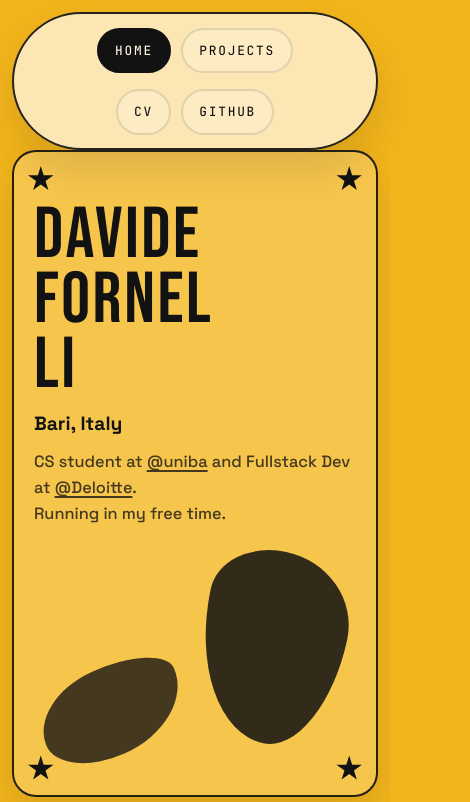
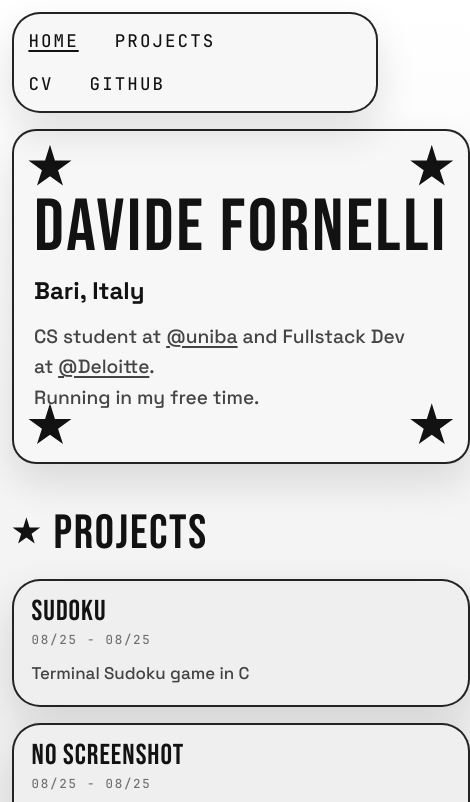
Before and after one commit to ddavidefornelli/WEBSITE, a website built with Vite: page index.html in a window 390 px wide. Shown: the top 802 px of the page, 470 px wide, since content can reach past the window. Built offline with nearby package versions, Linux system fonts and the light colour scheme; some packages are replaced by stand-ins of ours.

Commit message:
wow che figata

```diff
--- a/components/body/customBody/bodyComponent.css
+++ b/components/body/customBody/bodyComponent.css
@@ -1,6 +1,8 @@
 .home-page {
   display: grid;
   gap: var(--space-3xl);
+  width: 100%;
+  padding-top: clamp(1rem, 2.2vw, 1.75rem);
 }
 
 .home-section {
@@ -29,3 +31,10 @@
   text-transform: uppercase;
   color: var(--color-ink-faint);
 }
+
+@media (min-width: 960px) {
+  .home-project-list {
+    grid-template-columns: repeat(auto-fit, minmax(18rem, 1fr));
+    align-items: start;
+  }
+}
--- a/components/body/projectsSection/project.css
+++ b/components/body/projectsSection/project.css
@@ -8,7 +8,7 @@ homepage-project {
   padding: clamp(1.1rem, 3vw, 1.4rem);
   border: 2px solid var(--color-outline);
   border-radius: var(--radius-lg);
-  background: rgba(255, 248, 229, 0.56);
+  background: var(--color-paper-soft);
   box-shadow: var(--shadow-soft);
   transition:
     transform var(--transition-medium),
@@ -29,11 +29,8 @@ homepage-project {
 }
 
 .home-project-card__top {
-  display: flex;
-  justify-content: space-between;
-  gap: 1rem;
-  flex-wrap: wrap;
-  align-items: flex-end;
+  display: grid;
+  gap: 0.35rem;
 }
 
 .home-project-card__top h3 {
--- a/components/body/title/title.css
+++ b/components/body/title/title.css
@@ -7,16 +7,17 @@ custom-title {
   display: grid;
   gap: var(--space-xl);
   padding: clamp(1.5rem, 5vw, 3rem);
+  min-height: clamp(28rem, 60svh, 40rem);
   border: 2px solid var(--color-outline);
   border-radius: clamp(1.5rem, 4vw, 2.75rem);
-  background: rgba(255, 248, 229, 0.24);
+  background: var(--color-surface);
   box-shadow: var(--shadow-soft);
   overflow: hidden;
 }
 
 .hero-poster__star {
   position: absolute;
-  width: 1.65rem;
+  width: 2.8rem;
 }
 
 .hero-poster__star--top-left {
@@ -40,26 +41,37 @@ custom-title {
 }
 
 .hero-poster__grid {
-  display: grid;
-  grid-template-columns: minmax(0, 1fr) minmax(14rem, 0.72fr);
-  gap: clamp(1.5rem, 3vw, 2.5rem);
-  align-items: center;
+  display: block;
+  height: 100%;
 }
 
 .hero-poster__copy {
   display: grid;
-  gap: 0.85rem;
-  max-width: 32rem;
-  padding-top: 1rem;
+  gap: 1rem;
+  max-width: none;
+  min-height: 100%;
+  padding: 1.75rem 0;
+  align-content: center;
 }
 
 .hero-poster__copy h1 {
-  max-width: 7ch;
+  display: flex;
+  flex-wrap: wrap;
+  column-gap: clamp(0.5rem, 1.4vw, 1rem);
+  row-gap: 0;
+  max-width: none;
+  font-size: clamp(4.6rem, 10vw, 10.5rem);
+  line-height: 0.88;
+}
+
+.hero-poster__name-line {
+  display: inline;
+  white-space: nowrap;
 }
 
 .hero-poster__copy h2 {
   font-family: var(--font-body);
-  font-size: clamp(1.2rem, 2vw, 1.45rem);
+  font-size: clamp(1.5rem, 2.4vw, 2rem);
   font-weight: 700;
   line-height: 1.2;
   letter-spacing: 0;
@@ -67,52 +79,26 @@ custom-title {
 }
 
 .hero-poster__copy p {
-  max-width: 28rem;
+  font-size: clamp(1.2rem, 1rem + 0.8vw, 1.8rem);
 }
 
-.hero-poster__figure-wrap {
-  position: relative;
-  min-height: 21rem;
-}
-
-.hero-poster__figure {
-  position: absolute;
-  background: var(--color-ink);
-}
-
-.hero-poster__figure--primary {
-  top: 0;
-  right: 0.75rem;
-  width: 11.5rem;
-  height: 15rem;
-  border-radius: 46% 54% 42% 58% / 27% 38% 62% 73%;
-  transform: rotate(12deg);
-  opacity: 0.86;
-}
-
-.hero-poster__figure--secondary {
-  left: 0.25rem;
-  bottom: 1.25rem;
-  width: 11rem;
-  height: 6.5rem;
-  border-radius: 49% 51% 54% 46% / 56% 34% 66% 44%;
-  transform: rotate(-24deg);
-  opacity: 0.78;
+@media (min-width: 960px) {
+  .hero-poster__copy h1 {
+    flex-wrap: nowrap;
+    font-size: clamp(6rem, 9vw, 12rem);
+  }
 }
 
 @media (max-width: 920px) {
-  .hero-poster__grid {
-    grid-template-columns: 1fr;
-  }
-
-  .hero-poster__figure-wrap {
-    min-height: 14rem;
+  .hero-poster {
+    min-height: 0;
   }
 }
 
 @media (max-width: 640px) {
   .hero-poster {
     padding: 1.25rem;
+    min-height: 0;
   }
 
   .hero-poster__star--top-left {
@@ -136,16 +122,6 @@ custom-title {
   }
 
   .hero-poster__copy {
-    padding-top: 2rem;
-  }
-
-  .hero-poster__figure--primary {
-    width: 9rem;
-    height: 12rem;
-  }
-
-  .hero-poster__figure--secondary {
-    width: 9.25rem;
-    height: 5.5rem;
+    padding-top: 2.8rem;
   }
 }
--- a/components/body/title/title.html
+++ b/components/body/title/title.html
@@ -6,7 +6,9 @@
 
   <div class="hero-poster__grid">
     <div class="hero-poster__copy">
-      <h1>DAVIDE<br />FORNELLI</h1>
+      <h1>
+        <span class="hero-poster__name-line">DAVIDE FORNELLI</span>
+      </h1>
       <h2>Bari, Italy</h2>
       <p>
         CS student at
@@ -26,10 +28,5 @@
         Running in my free time.
       </p>
     </div>
-
-    <div class="hero-poster__figure-wrap" aria-hidden="true">
-      <span class="hero-poster__figure hero-poster__figure--primary"></span>
-      <span class="hero-poster__figure hero-poster__figure--secondary"></span>
-    </div>
   </div>
 </section>
--- a/components/footer/footer.css
+++ b/components/footer/footer.css
@@ -3,14 +3,16 @@
   align-items: center;
   justify-content: space-between;
   gap: 1rem;
+  width: 100%;
+  padding-top: 2.75rem;
 }
 
 .site-footer__row a {
   display: inline-flex;
   align-items: center;
   font-family: var(--font-mono);
-  font-size: 0.8rem;
-  letter-spacing: 0.14em;
+  font-size: clamp(1rem, 1.2vw + 0.8rem, 1.9rem);
+  letter-spacing: 0.12em;
   text-transform: uppercase;
   transition:
     transform var(--transition-medium),
--- a/components/header/header.css
+++ b/components/header/header.css
@@ -1,8 +1,8 @@
 .site-header {
-  padding: 0.8rem 1rem;
+  padding: 1rem 1.25rem;
   border: 2px solid var(--color-outline);
-  border-radius: var(--radius-pill);
-  background: rgba(255, 248, 229, 0.76);
+  border-radius: var(--radius-lg);
+  background: var(--color-surface);
   box-shadow: var(--shadow-soft);
 }
 
@@ -10,56 +10,53 @@
   display: flex;
   align-items: center;
   justify-content: space-between;
-  gap: 1rem;
+  gap: 1rem 3rem;
   flex-wrap: wrap;
 }
 
 .site-nav__group {
   display: flex;
   align-items: center;
-  gap: 0.65rem;
+  gap: 2.25rem;
   flex-wrap: wrap;
 }
 
 .site-nav__link {
   display: inline-flex;
   align-items: center;
-  justify-content: center;
-  min-height: 2.8rem;
-  padding: 0.7rem 1rem;
-  border: 2px solid rgba(18, 18, 18, 0.12);
-  border-radius: var(--radius-pill);
-  background: rgba(255, 255, 255, 0.2);
   font-family: var(--font-mono);
-  font-size: 0.8rem;
-  letter-spacing: 0.14em;
+  font-size: clamp(1rem, 1.2vw + 0.8rem, 1.9rem);
+  letter-spacing: 0.12em;
   text-transform: uppercase;
   transition:
     transform var(--transition-medium),
-    background-color var(--transition-medium),
-    border-color var(--transition-medium);
+    opacity var(--transition-fast);
 }
 
 .site-nav__link:hover {
-  transform: translateY(-2px);
-  background: rgba(255, 248, 229, 0.92);
-  border-color: var(--color-outline);
+  transform: translateX(4px);
+  opacity: 0.7;
 }
 
 .site-nav__link[aria-current="page"] {
-  background: var(--color-ink);
-  color: var(--color-cream);
-  border-color: var(--color-ink);
+  text-decoration: underline;
+  text-decoration-thickness: 2px;
+  text-underline-offset: 0.18em;
 }
 
 @media (max-width: 560px) {
   .site-header {
-    padding: 0.85rem;
+    padding: 0.9rem;
   }
 
-  .site-nav,
+  .site-nav {
+    width: 100%;
+    flex-direction: column;
+    align-items: flex-start;
+  }
+
   .site-nav__group {
     width: 100%;
-    justify-content: center;
+    justify-content: flex-start;
   }
 }
--- a/components/projects/project/project.css
+++ b/components/projects/project/project.css
@@ -4,7 +4,7 @@
   padding: clamp(1.1rem, 3vw, 1.5rem);
   border: 2px solid var(--color-outline);
   border-radius: var(--radius-lg);
-  background: rgba(255, 248, 229, 0.56);
+  background: var(--color-paper-soft);
   box-shadow: var(--shadow-soft);
   transition:
     transform var(--transition-medium),
@@ -25,11 +25,8 @@
 }
 
 .project-card__top {
-  display: flex;
-  justify-content: space-between;
-  gap: 1rem;
-  flex-wrap: wrap;
-  align-items: flex-end;
+  display: grid;
+  gap: 0.35rem;
 }
 
 .project-card__top h2 {
--- a/components/projects/projectsElement/projects.css
+++ b/components/projects/projectsElement/projects.css
@@ -1,6 +1,8 @@
 .projects-page {
   display: grid;
   gap: var(--space-lg);
+  width: 100%;
+  padding-top: clamp(1rem, 2.2vw, 1.75rem);
 }
 
 .projects-page__list {
@@ -8,6 +10,22 @@
   gap: 1rem;
 }
 
+.projects-page .section-heading h1 {
+  font-size: clamp(4.6rem, 10vw, 10.5rem);
+  line-height: 0.88;
+}
+
 project-project {
   display: block;
 }
+
+@media (min-width: 960px) {
+  .projects-page .section-heading h1 {
+    font-size: clamp(6rem, 9vw, 12rem);
+  }
+
+  .projects-page__list {
+    grid-template-columns: repeat(auto-fit, minmax(22rem, 1fr));
+    align-items: start;
+  }
+}
--- a/css/global.css
+++ b/css/global.css
@@ -23,9 +23,11 @@
 }
 
 :root {
-  --color-paper: #f3b51c;
-  --color-paper-soft: rgba(255, 248, 229, 0.32);
-  --color-cream: #fff8e5;
+  --color-paper: #e3e3e3;
+  --color-paper-soft: #efefef;
+  --color-cream: #ffffff;
+  --color-surface: #f7f7f7;
+  --color-surface-muted: #ebebeb;
   --color-ink: #121212;
   --color-ink-soft: rgba(18, 18, 18, 0.78);
   --color-ink-faint: rgba(18, 18, 18, 0.58);
@@ -40,7 +42,7 @@
   --space-xl: 2rem;
   --space-2xl: clamp(2.5rem, 5vw, 4.25rem);
   --space-3xl: clamp(3rem, 7vw, 5rem);
-  --page-max: 72rem;
+  --page-max: calc(100vw - 1.5rem);
   --transition-fast: 180ms cubic-bezier(0.22, 1, 0.36, 1);
   --transition-medium: 280ms cubic-bezier(0.22, 1, 0.36, 1);
   --font-display: "Bebas Neue", sans-serif;
@@ -54,11 +56,11 @@ body {
   align-items: center;
   min-height: 100svh;
   overflow-x: hidden;
-  padding: 1rem;
+  padding: 1rem 1rem 0;
   font-family: var(--font-body);
   font-weight: 500;
   color: var(--color-ink);
-  background: var(--color-paper);
+  background: linear-gradient(180deg, var(--color-cream) 0%, var(--color-paper) 100%);
 }
 
 ::selection {
@@ -73,7 +75,7 @@ a {
 
 p {
   color: var(--color-ink-soft);
-  font-size: clamp(1rem, 0.95rem + 0.3vw, 1.125rem);
+  font-size: clamp(1.05rem, 0.95rem + 0.45vw, 1.3rem);
   line-height: 1.6;
 }
 
@@ -97,15 +99,15 @@ h3 {
 }
 
 h1 {
-  font-size: clamp(4.5rem, 14vw, 10rem);
+  font-size: clamp(5.5rem, 16vw, 13rem);
 }
 
 h2 {
-  font-size: clamp(2.4rem, 6vw, 4.8rem);
+  font-size: clamp(3rem, 8vw, 6.5rem);
 }
 
 h3 {
-  font-size: clamp(1.8rem, 4vw, 3rem);
+  font-size: clamp(2rem, 5vw, 3.75rem);
 }
 
 h4,
@@ -118,8 +120,8 @@ h6 {
   width: min(100%, var(--page-max));
   display: flex;
   flex-direction: column;
-  gap: var(--space-2xl);
-  padding-bottom: var(--space-3xl);
+  gap: clamp(1.5rem, 3vw, 2.5rem);
+  padding-bottom: 0;
 }
 
 custom-header {
@@ -143,15 +145,19 @@ custom-footer {
   padding: clamp(1.1rem, 3vw, 1.5rem);
   border: 2px solid var(--color-outline);
   border-radius: var(--radius-lg);
-  background: var(--color-paper-soft);
+  background: var(--color-surface);
   box-shadow: var(--shadow-soft);
 }
 
 .section-heading {
-  display: grid;
-  grid-template-columns: auto 1fr;
-  align-items: center;
-  gap: 0.9rem;
+  display: flex;
+  align-items: flex-start;
+  gap: 0.8rem;
+}
+
+.section-heading .site-star {
+  flex-shrink: 0;
+  margin-top: 0.35rem;
 }
 
 .site-link {
@@ -180,7 +186,7 @@ custom-footer {
 }
 
 .site-star {
-  width: 1.5rem;
+  width: 3rem;
   aspect-ratio: 1;
   background: var(--color-ink);
   clip-path: polygon(
@@ -199,14 +205,18 @@ custom-footer {
 
 @media (max-width: 768px) {
   body {
-    padding: 0.75rem;
+    padding: 0.75rem 0.75rem 0;
+  }
+
+  :root {
+    --page-max: calc(100vw - 1rem);
   }
 
   custom-header {
     top: 0.75rem;
   }
 
-  .wrapper {
-    gap: var(--space-xl);
+  .site-star {
+    width: 1.8rem;
   }
 }
--- a/index.html
+++ b/index.html
@@ -4,7 +4,7 @@
   <head>
     <meta charset="UTF-8" />
     <meta name="viewport" content="width=device-width, initial-scale=1.0" />
-    <meta name="theme-color" content="#f3b51c" />
+    <meta name="theme-color" content="#e3e3e3" />
     <link rel="icon" type="image/jpeg" href="/steel.jpg" />
     <link rel="preconnect" href="https://fonts.googleapis.com" />
     <link rel="preconnect" href="https://fonts.gstatic.com" crossorigin />
```
